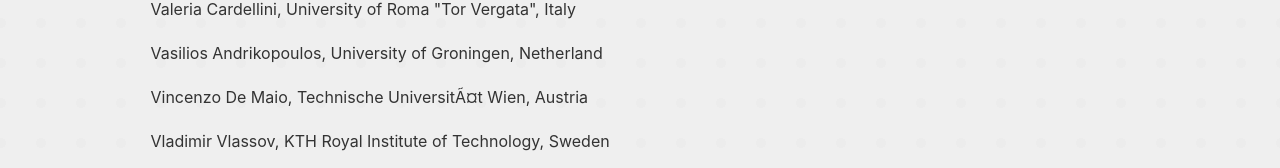
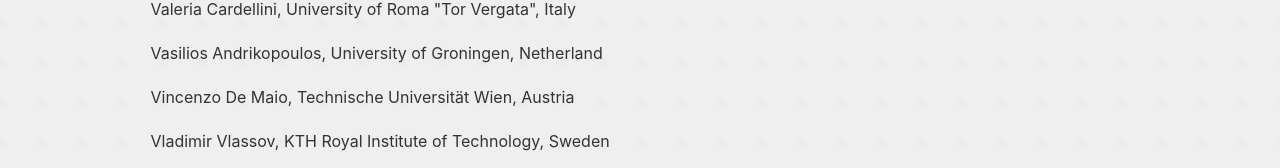
Before and after one commit to UCC-Conference/UCC2023, a React (Create React App) app: page /technical-program-committee in a window 1280 px wide. Shown: the part 1778-1946 px from the top of the page. Built offline with nearby package versions, Linux system fonts and the light colour scheme.

Commit message:
fix: special character

```diff
--- a/src/pages/TechnicalProgramCommittee.js
+++ b/src/pages/TechnicalProgramCommittee.js
@@ -46,7 +46,7 @@
                     <tr><td>Sukhpal Singh Gill, Queen Mary University of London, United Kingdom</td></tr>
                     <tr><td>Valeria Cardellini, University of Roma "Tor Vergata", Italy</td></tr>
                     <tr><td>Vasilios Andrikopoulos, University of Groningen, Netherland</td></tr>
-                    <tr><td>Vincenzo De Maio, Technische UniversitÃ¤t Wien, Austria</td></tr>
+                    <tr><td>Vincenzo De Maio, Technische Universität Wien, Austria</td></tr>
                     <tr><td>Vladimir Vlassov, KTH Royal Institute of Technology, Sweden</td></tr>
                     <tr><td>Xiaoyi Lu, University of California, USA</td></tr>
                     <tr><td>Yao Liu, Rutgers University, USA</td></tr>
```
